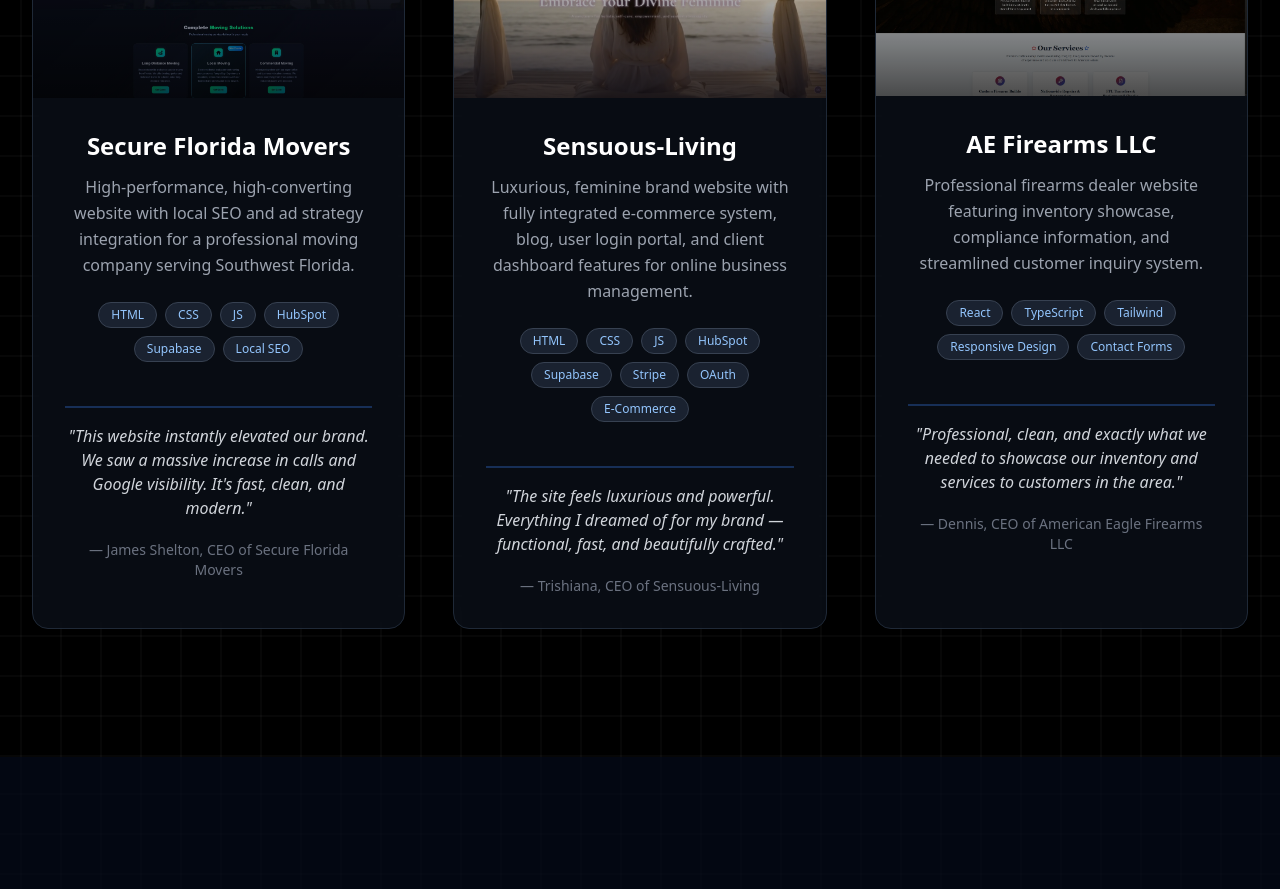
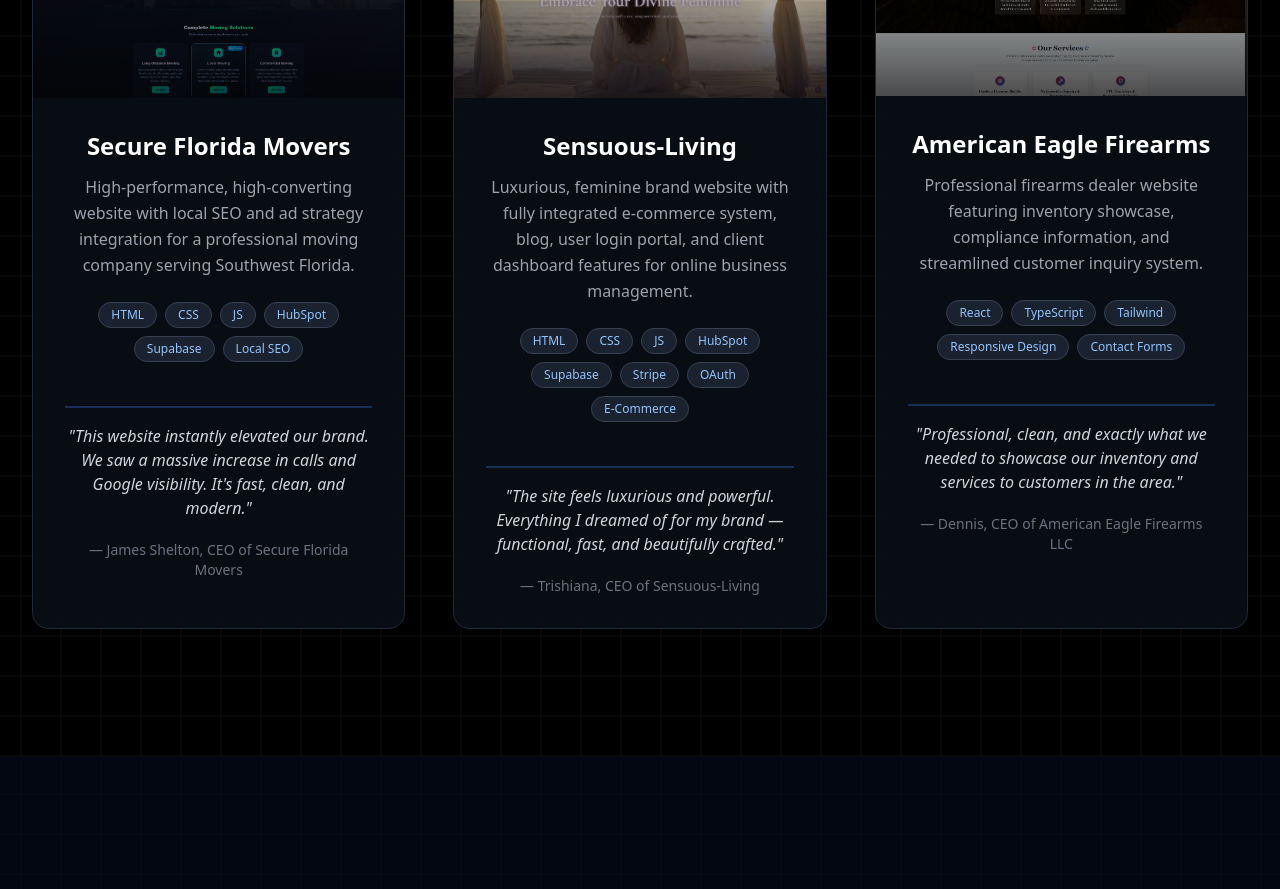
Before and after one commit to SchulzCorpLLC/SchulzCorp, a React (Vite) app: page / in a window 1280 px wide. Shown: the part 3080-3969 px from the top of the page. Built offline with nearby package versions, Linux system fonts and the light colour scheme.

Commit message:
Updated Portfolio.tsx

```diff
--- a/src/components/Portfolio.tsx
+++ b/src/components/Portfolio.tsx
@@ -56,7 +56,7 @@
       ]
     },
     {
-      title: "AE Firearms LLC",
+      title: "American Eagle Firearms",
       description: "Professional firearms dealer website featuring inventory showcase, compliance information, and streamlined customer inquiry system.",
       testimonial: "Professional, clean, and exactly what we needed to showcase our inventory and services to customers in the area.",
       author: "Dennis, CEO of American Eagle Firearms LLC",
```
